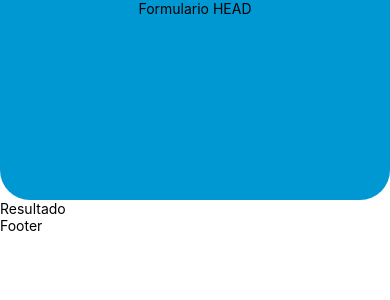
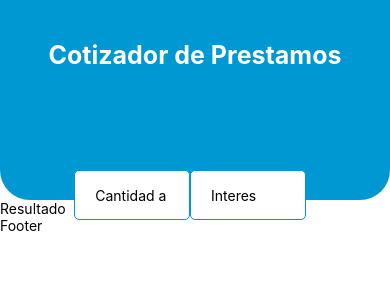
Before and after one commit to Davila99/LoanQuoter, a React Native app: screen / in a window 390 px wide. Shown: the top 300 px of the page. Built offline with nearby package versions, Linux system fonts and the light colour scheme.

Commit message:
Desarrollo del componente Form

```diff
--- a/App.tsx
+++ b/App.tsx
@@ -1,12 +1,16 @@
 import { StatusBar } from 'expo-status-bar';
 import { SafeAreaView, StyleSheet, Text, View } from 'react-native';
 import colors from './src/utils/colors'
+import Form from './src/components/Form';
 
 export default function App() {
   return (
     <>
+    <StatusBar />
       <SafeAreaView style={styles.safeArea}>
-        <Text>Formulario HEAD</Text>
+        <Text style={styles.titleApp} >Cotizador de Prestamos</Text>
+        <Form></Form>
+
       </SafeAreaView>
 
       <View>
@@ -30,6 +34,13 @@
     alignItems:'center',
 
   },
+  titleApp:{
+    fontSize:25,
+    fontWeight:'bold',
+    color:'#fff',
+    marginTop:40,
+
+  }
 });
 
 <Text>Formulario HEAD</Text>
--- /dev/null
+++ b/src/components/Form.tsx
@@ -0,0 +1,55 @@
+import React from "react";
+import {StyleSheet,TextInput,View} from "react-native"
+import colors from "../utils/colors";
+import color from "../utils/colors"
+
+export default function Form(){
+    return(
+        <View style={styles.viewForm}>
+            <View style={styles.viewInputs}>
+            <TextInput
+            placeholder="Cantidad a pedir"
+            keyboardType="numeric"
+            style={styles.input}
+            />
+            <TextInput placeholder="Interes"
+            keyboardType="numeric"
+            style={styles.input}/>
+            </View>
+        </View>
+    )
+}
+
+const styles = StyleSheet.create({
+viewForm:{
+    position:"absolute",
+    bottom:-90,
+    width:'85%',
+    paddingHorizontal:50,
+    backgroundColor:colors.PRIMARY_COLOR_DARK,
+    borderRadius:30,
+    height:180,
+    justifyContent:"center"
+},
+viewInputs:{
+    flexDirection:"row"
+},
+input:{
+    height:50,
+    backgroundColor:'#fff',
+    borderWidth:1,
+    borderColor:colors.PRIMARY_COLOR,
+    borderRadius:5,
+    width:"60%",
+    marginRight:5,
+    marginLeft:-5,
+    marginBottom:10,
+    color:'#000',
+    paddingHorizontal:20,
+
+
+},
+inputPorcentaje:{
+
+}
+});
```
